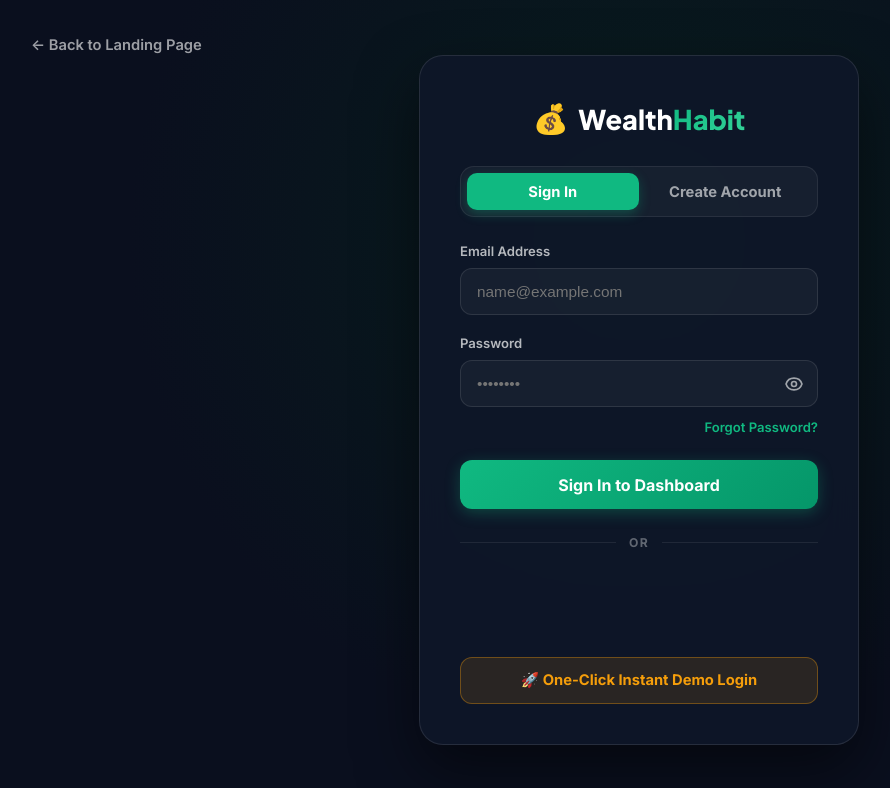
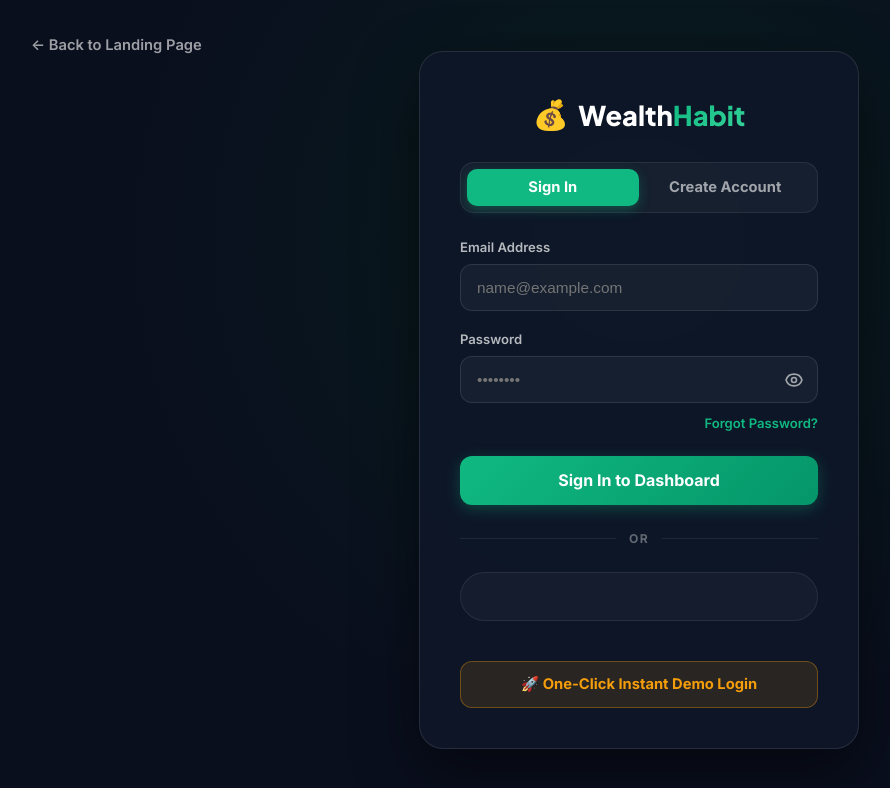
Before and after one commit to Naveenxcode/finance-habit-tracker, a React (Vite) app in the folder client/: page /auth in a window 1280 px wide. Shown: the top 788 px of the page, without its empty margins (1-891 px from the left). Built offline with nearby package versions, Linux system fonts and the light colour scheme; no server answers.

Commit message:
UI: Enhance Google Login button styling for dark mode

```diff
--- a/client/src/pages/Auth.jsx
+++ b/client/src/pages/Auth.jsx
@@ -220,13 +220,13 @@ const Auth = () => {
           <span>OR</span>
         </div>
 
-        <div style={{ display: 'flex', justifyContent: 'center', marginBottom: '1rem', width: '100%' }}>
+        <div className={styles.googleBtnContainer}>
           <GoogleLogin
             onSuccess={handleGoogleSuccess}
             onError={() => setError('Google Sign-In was unsuccessful.')}
             useOneTap
-            shape="rectangular"
-            theme="outline"
+            shape="pill"
+            theme="filled_black"
             size="large"
             text={isLogin ? "signin_with" : "signup_with"}
           />
--- a/client/src/pages/Auth.module.css
+++ b/client/src/pages/Auth.module.css
@@ -282,3 +282,22 @@
   color: #fff;
   font-weight: 600;
 }
+
+.googleBtnContainer {
+  display: flex;
+  justify-content: center;
+  align-items: center;
+  margin-bottom: 1rem;
+  width: 100%;
+  padding: 0.2rem;
+  border-radius: 40px; /* matches pill shape */
+  background: rgba(255, 255, 255, 0.03);
+  border: 1px solid rgba(255, 255, 255, 0.08);
+  transition: all 0.2s ease;
+}
+
+.googleBtnContainer:hover {
+  background: rgba(255, 255, 255, 0.06);
+  border-color: rgba(255, 255, 255, 0.15);
+  box-shadow: 0 4px 15px rgba(0, 0, 0, 0.2);
+}
```
